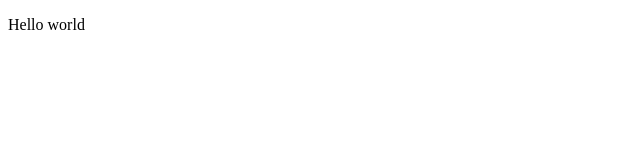
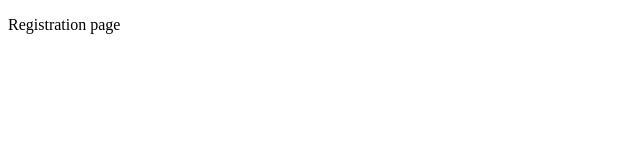
Before and after one commit to JasonPowr/airdeall_fyp, a React (Create React App) app: page /register in a window 1280 px wide. Shown: the top 160 px of the page, without its empty margins (0-640 px from the left). Built offline with nearby package versions, Linux system fonts and the light colour scheme.

Commit message:
Configured the React router for navigation

```diff
--- a/package.json
+++ b/package.json
@@ -8,6 +8,7 @@
     "@testing-library/user-event": "^13.5.0",
     "react": "^18.2.0",
     "react-dom": "^18.2.0",
+    "react-router-dom": "^6.6.2",
     "react-scripts": "5.0.1",
     "web-vitals": "^2.1.4"
   },
--- a/src/App.js
+++ b/src/App.js
@@ -1,10 +1,21 @@
+import {BrowserRouter as Router, Route, Routes} from "react-router-dom";
+import HomePage from "./pages/homePage";
+import LoginPage from "./pages/loginPage";
+import RegistrationPage from "./pages/registrationPage";
+
 function App() {
   return (
-    <div>
-      <header>
-        <p>Hello world</p>
-      </header>
-    </div>
+      <Router>
+          <div>
+              <div>
+                  <Routes>
+                      <Route path="/" element={<HomePage />} />
+                      <Route path="/login" element={<LoginPage />} />
+                      <Route path="/register" element={<RegistrationPage />} />
+                  </Routes>
+              </div>
+          </div>
+      </Router>
   );
 }
 
--- /dev/null
+++ b/src/pages/homePage.js
@@ -0,0 +1,11 @@
+function HomePage() {
+    return (
+        <div>
+            <header>
+                <p>Home page</p>
+            </header>
+        </div>
+    );
+}
+
+export default HomePage;
--- /dev/null
+++ b/src/pages/loginPage.js
@@ -0,0 +1,12 @@
+
+function LoginPage() {
+    return (
+        <div>
+            <header>
+                <p>Login page</p>
+            </header>
+        </div>
+    );
+}
+
+export default LoginPage;
--- /dev/null
+++ b/src/pages/registrationPage.js
@@ -0,0 +1,11 @@
+function RegistrationPage() {
+    return (
+        <div>
+            <header>
+                <p>Registration page</p>
+            </header>
+        </div>
+    );
+}
+
+export default RegistrationPage;
```
Also changed, not shown: 1 other file (tests, documents, lock files or other folders).
